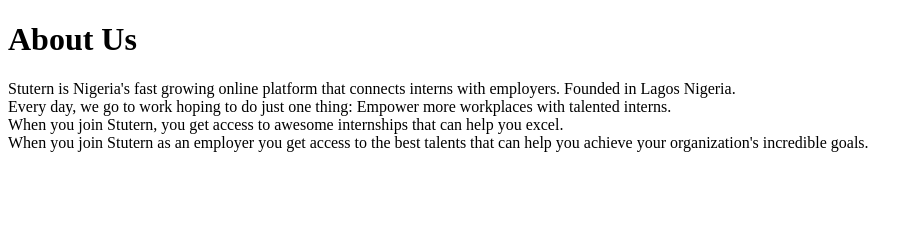
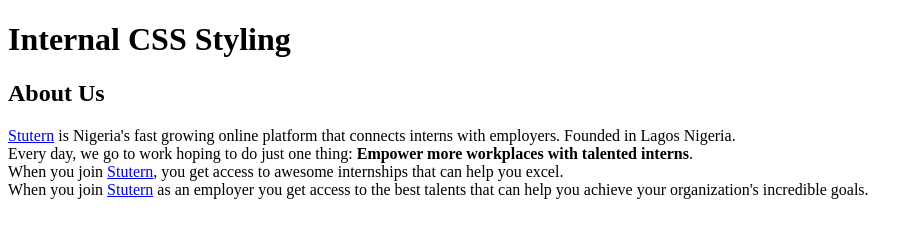
Before and after one commit to AElozinoLopez/stutern-css-assignment-m4l1, a plain HTML site: page about.html in a window 1280 px wide. Shown: the whole page, without its empty margins (0-923 px from the left). Drawn offline with Linux system fonts and the light colour scheme.

Commit message:
Modified the markup.

```diff
--- a/about.html
+++ b/about.html
@@ -13,11 +13,12 @@
     </head>
     <body>
        <div id="container">
-            <h1>About Us</h1>
-            <p>Stutern is Nigeria's fast growing online platform that connects interns with employers. Founded in Lagos Nigeria. <br>
-            Every day, we go to work hoping to do just one thing: Empower more workplaces with talented interns. <br>
-            When you join Stutern, you get access to awesome internships that can help you excel. <br>
-            When you join Stutern as an employer you get access to the best talents that can help you achieve your organization's incredible goals.</p>
+            <h1>Internal CSS Styling</h1>
+            <h2>About Us</h2>
+            <p><a href="stutern.com">Stutern</a> is Nigeria's fast growing online platform that connects interns with employers. Founded in Lagos Nigeria. <br>
+            Every day, we go to work hoping to do just one thing: <strong>Empower more workplaces with talented interns</strong>. <br>
+            When you join <a href="stutern.com">Stutern</a>, you get access to awesome internships that can help you excel. <br>
+            When you join <a href="stutern.com">Stutern</a> as an employer you get access to the best talents that can help you achieve your organization's incredible goals.</p>
        </div>
     </body>
 </html>
```
